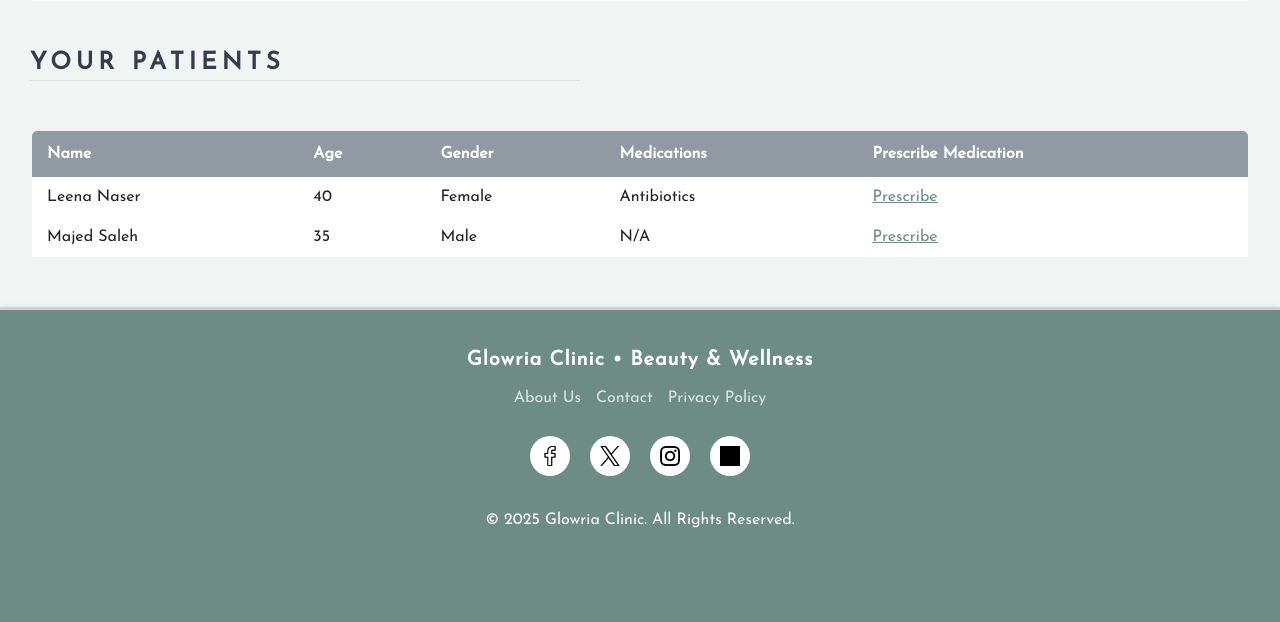
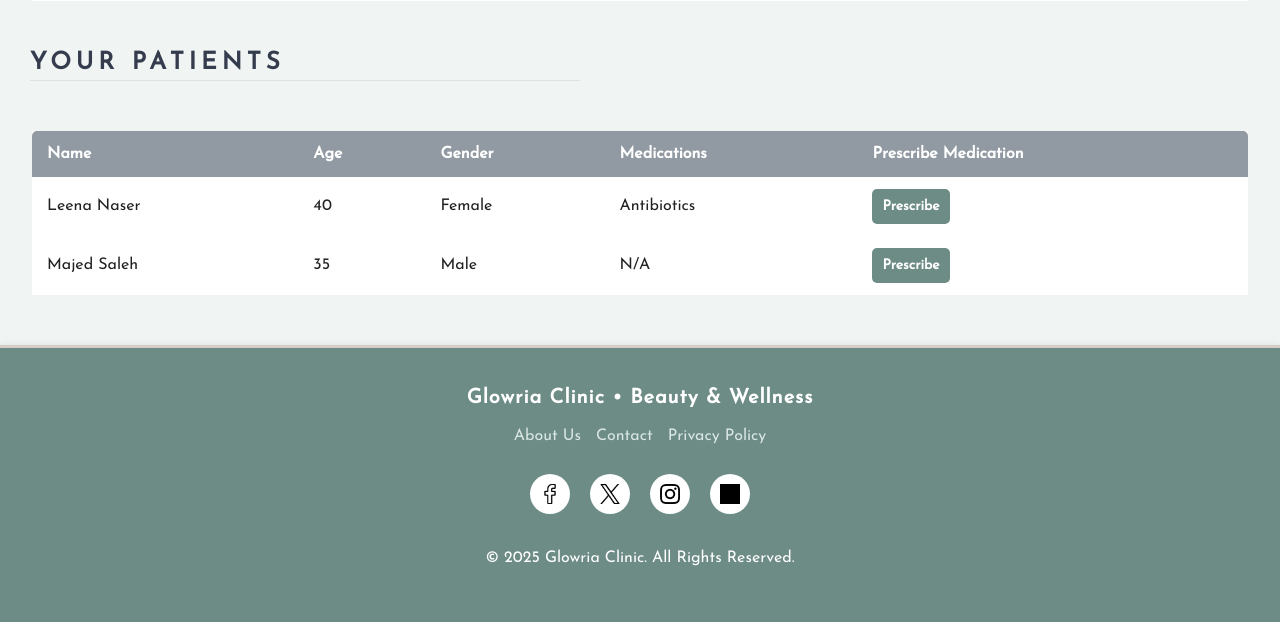
Before and after one commit to Jana-Alrzoog/Glowria-Clinic, a PHP site: page /Doctor_Page.html in a window 1280 px wide. Shown: the part 1038-1660 px from the top of the page. Before the commit the page ends 1566 px from the top, so only its background shows below. Run offline with PHP 8.4, Linux system fonts and the light colour scheme; grey boxes are pictures that could not be loaded.

Commit message:
update doctor css

```diff
--- a/Doctor_Style.css
+++ b/Doctor_Style.css
@@ -177,16 +177,26 @@ hr {
   justify-content: center;
 }
 
-.wrapper .left{
-  width: 350px;
-  background-image: url(images/Dr.Sara.jpg);
+/*.wrapper .left{
+  max-width: 350px;
+ background-image: url(images/Dr.Sara.jpg);
   background-size: 350px 450px;
   padding: 30px 25px;
   border-top-left-radius: 5px;
   border-bottom-left-radius: 5px;
   text-align: center;
   color: #fff;
-}
+}*/
+
+
+/*.left {
+  width: 200px;
+  height: 200px;
+  border-radius: 50%;
+  overflow: hidden;
+  background-color: #eee;
+}*/
+
 
 .info_data {
 flex-wrap: wrap;
@@ -422,9 +432,6 @@ flex-wrap: wrap;
   border-radius: 10px;
 }
 
-.Prescribe {
-  color: #6c8c85;
-}
 
 .Confirm span:first-child {
   position: relative;
@@ -473,6 +480,23 @@ flex-wrap: wrap;
   transition: all 900ms cubic-bezier(0.48, 0, 0.12, 1);
 }
 
+
+.Prescribe {
+  display: inline-block;
+  padding: 10px 10px;
+  background-color: #6c8c85;
+  color: #fff;
+  text-decoration: none;
+  border-radius: 5px;
+  font-size: 14px;
+  font-weight: bold;
+  transition: background-color 0.3s ease, transform 0.3s ease;
+}
+
+.Prescribe:hover {
+  background-color: #9aaeaa;
+  transform: scale(1.05);
+}
 
 
 
```
